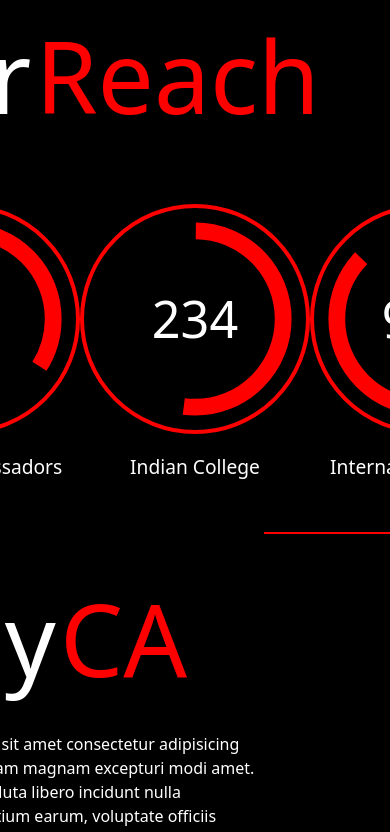
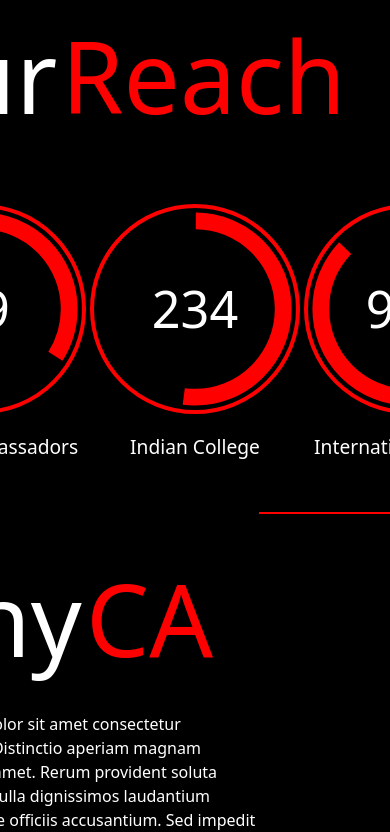
Before and after one commit to technex-iit-bhu/CA_Frontend, a Next.js app: page / in a window 390 px wide. Shown: the top 832 px of the page. Built offline with nearby package versions, Linux system fonts and the light colour scheme.

Commit message:
Adding Responsiveness

```diff
--- a/src/pages/_document.tsx
+++ b/src/pages/_document.tsx
@@ -4,7 +4,12 @@ class MyDocument extends Document {
   render() {
     return (
       <Html lang='en'>
-        <Head />
+        <Head>
+          <meta
+            name='viewport'
+            content='width=device-width, initial-scale=1.0'
+          />
+        </Head>
         <body>
           <Main />
           <NextScript />
--- a/src/pages/ourReach.tsx
+++ b/src/pages/ourReach.tsx
@@ -12,14 +12,13 @@ import {
   ResponsiveValue,
 } from '@chakra-ui/react';
 
-
 /**
  * Main component to display the reach.
  */
 const OurReach = () => (
   <Box>
     <VStack>
-      <Container maxW='1120px'>
+      <Container maxW='md'>
         <HeadingComponent />
         <EllipseSection />
         <Line align='right' />
@@ -78,7 +77,7 @@ type HeadingTextsProps = {
  * Component to render a heading with two different text colors.
  */
 const HeadingTexts = ({ whiteText, redText, align }: HeadingTextsProps) => (
-  <Box display='flex' flexDirection='column' alignItems={align}>
+  <Box display='flex' flexDirection='column' justifyContent={align}>
     <Heading>
       <Text as='span' color='white' className='whiteText'>
         {whiteText}
@@ -126,7 +125,14 @@ const CircularProgressWithText = ({
  * Component to render a section with three circular progress indicators.
  */
 const EllipseSection = () => (
-  <Box display='flex' justifyContent='space-between' mt={4} py={50}>
+  <Box
+    display='flex'
+    flexDirection={['column', 'row']}
+    justifyContent='space-between'
+    mt={4}
+    py={50}
+    gap={4}
+  >
     <CircularProgressWithText
       percent={34}
       value={69}
@@ -159,7 +165,7 @@ const renderCircularProgress = (percent: number, value: number) => {
 
   return (
     <Circle
-      size='230px'
+      size={['130px', '210px']}
       border='4px solid red'
       display='flex'
       alignItems='center'
@@ -183,7 +189,7 @@ const renderCircularProgress = (percent: number, value: number) => {
  * Component to render the lower section with a heading and a text.
  */
 const LowerSection = () => (
-  <Box mt='1.8rem' textAlign='left' width='60%'>
+  <Box mt='1.8rem' textAlign='left' width={['100%', '60%']}>
     <HeadingTexts whiteText='Why' redText='CA' align='left' />
     <Text pb='2.8rem' mt='1.2rem'>
       Lorem ipsum, dolor sit amet consectetur adipisicing elit. Distinctio
```
